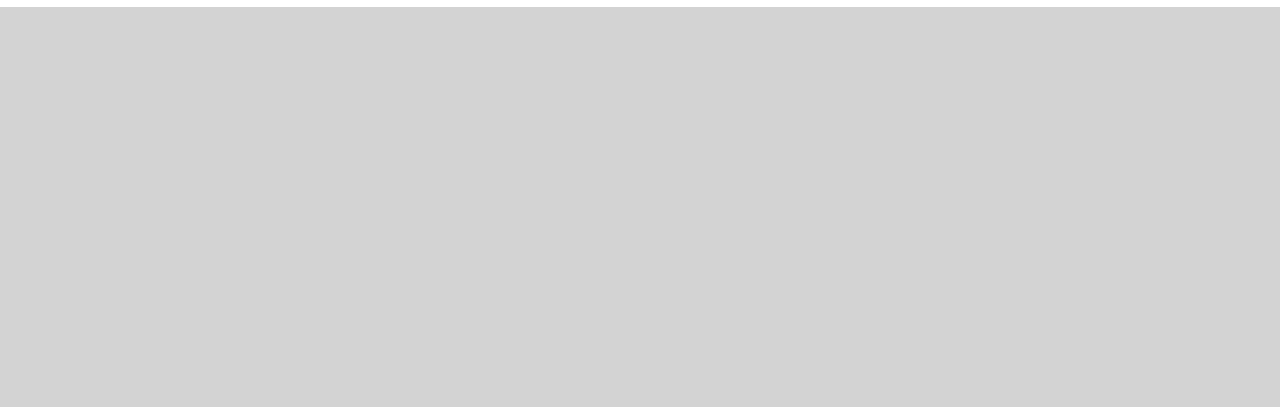
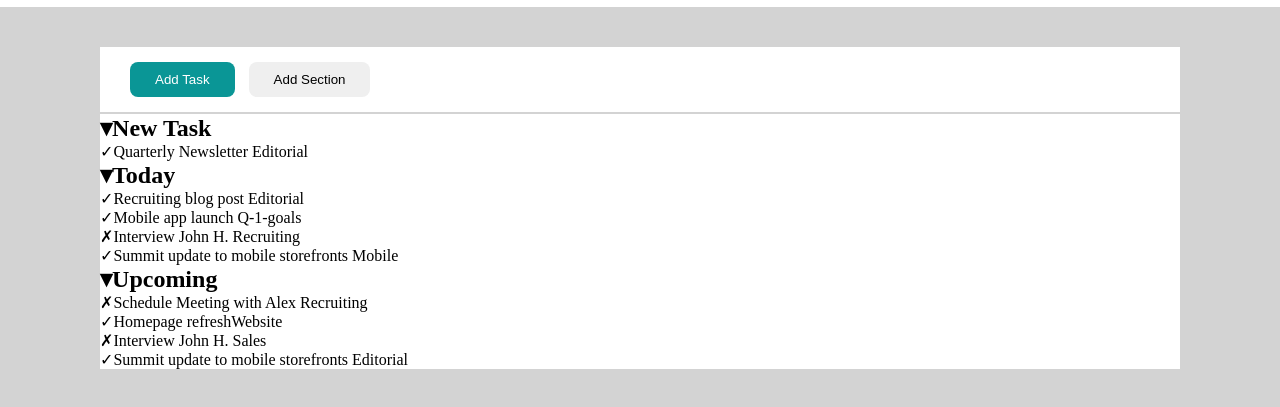
Before and after one commit to MichelangeloCaltagirone/html-css-toboolist, a plain HTML site: page index.html in a window 1280 px wide. Shown: the part 93-500 px from the top of the page. Drawn offline with Linux system fonts and the light colour scheme.

Commit message:
add all section, html code 90%. Preparation for the css work

```diff
--- a/css/style.css
+++ b/css/style.css
@@ -6,22 +6,35 @@
     box-sizing: border-box;
 }
 
+
+
 /* Utilities */
+
+
 
 body {
     background-color: lightgrey;
 }
 
+.container {
+    max-width: 1080px;
+    margin: 40px auto;
+    background-color: white;
+}
+
+ul {
+    list-style-type: none;
+}
 
 
 /* header */
+
+
 
 header {
     background-color: white;
     padding: 10px 20px;
 }
-
-
 
 .logo-header {
     width: 80px;
@@ -35,3 +48,31 @@ header {
     font-weight: 900;
     font-family: sans-serif;
 }
+
+
+
+/* Main section */
+
+/* add-things section */
+
+
+.add-things {
+    padding: 15px 30px;
+    border-bottom: 2px solid lightgrey;
+}
+
+button {
+    border: none;
+    border-radius: 8px;
+    padding: 10px 25px;
+    margin-right: 10px;
+    text-align: center;
+}
+
+#task {
+    background-color: rgb(10, 150, 150);
+    color: white;
+}
+
+
+/* section New Task */
--- a/index.html
+++ b/index.html
@@ -16,7 +16,57 @@
 
         </header>
 
-        <main>
+        <main class="container">
+
+            <section class="add-things">
+
+                <button id="task" class="button">Add Task</button>
+                <button id="section" class="button">Add Section</button>
+
+            </section>
+
+            <section class="new-task">
+
+                <h2 class="type-of-section">&#9662;New Task</h2>
+                <ul>
+                    <li><span class="check marker">&#10003;</span>Quarterly Newsletter <span class="flag editorial">Editorial</span></li>
+                </ul>
+
+
+            </section>
+
+
+            <section class="today">
+
+                <h2 class="type-of-section">&#9662;Today</h2>
+                <ul>
+
+                    <li><span class="check marker">&#10003;</span>Recruiting blog post <span class="flag editorial">Editorial</span></li>
+                    <li><span class="check marker">&#10003;</span>Mobile app launch <span class="flag q-1">Q-1-goals</span></li>
+                    <li><span class="check marker">&#10007;</span>Interview John H. <span class="flag recruiting">Recruiting</span></li>
+                    <li><span class="check marker">&#10003;</span>Summit update to mobile storefronts <span class="flag mobile">Mobile</span></li>
+
+                </ul>
+
+
+
+            </section>
+
+
+            <section class="upcoming">
+
+                <h2 class="type-of-section">&#9662;Upcoming</h2>
+                <ul>
+
+                    <li><span class="check marker">&#10007;</span>Schedule Meeting with Alex <span class="flag editorial">Recruiting</span></li>
+                    <li><span class="check marker">&#10003;</span>Homepage refresh<span class="flag website">Website</span></li>
+                    <li><span class="check marker">&#10007;</span>Interview John H. <span class="flag sales">Sales</span></li>
+                    <li><span class="check marker">&#10003;</span>Summit update to mobile storefronts <span class="flag editorial">Editorial</span></li>
+
+                </ul>
+
+            </section>
+
 
         </main>
 
```
